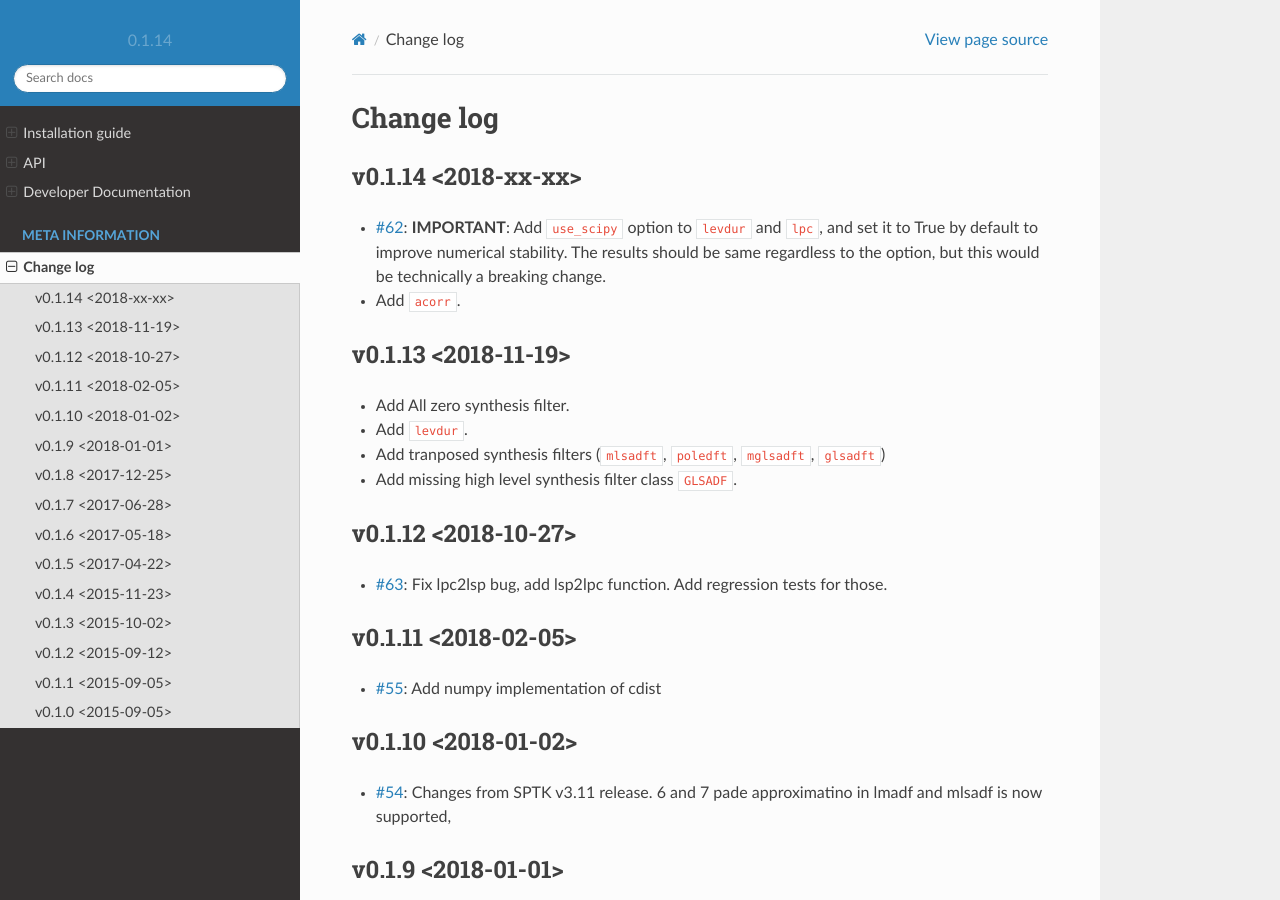
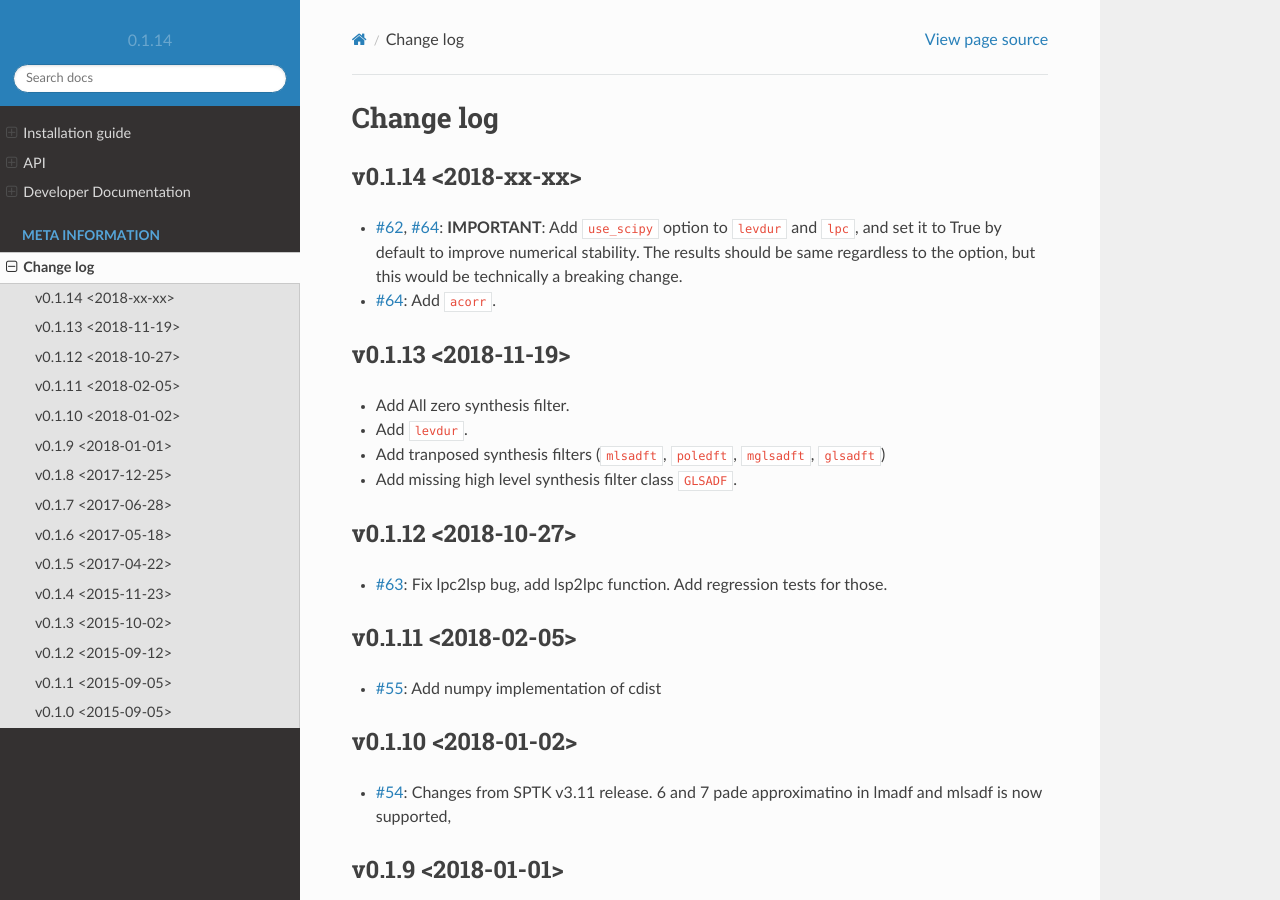
Before and after one commit to r9y9/pysptk, a Sphinx documentation site: the page built from docs/changelog.rst, in a window 1280 px wide and 900 px high. Built offline with Sphinx 7.4.7 and the Read the Docs theme 2.0.0, drawn with Linux system fonts in a browser that asks for light colours.

Commit message:
Fix changelog

```diff
--- a/docs/changelog.rst
+++ b/docs/changelog.rst
@@ -4,8 +4,8 @@ Change log
 v0.1.14 <2018-xx-xx>
 --------------------
 
-- `#62`_: **IMPORTANT**: Add ``use_scipy`` option to ``levdur`` and ``lpc``, and set it to True by default to improve numerical stability. The results should be same regardless to the option, but this would be technically a breaking change.
-- Add ``acorr``.
+- `#62`_, `#64`_: **IMPORTANT**: Add ``use_scipy`` option to ``levdur`` and ``lpc``, and set it to True by default to improve numerical stability. The results should be same regardless to the option, but this would be technically a breaking change.
+- `#64`_: Add ``acorr``.
 
 v0.1.13 <2018-11-19>
 --------------------
@@ -122,3 +122,4 @@ v0.1.0 <2015-09-05>
 .. _#55: https://github.com/r9y9/pysptk/issues/55
 .. _#63: https://github.com/r9y9/pysptk/pull/63
 .. _#62: https://github.com/r9y9/pysptk/issues/62
+.. _#64: https://github.com/r9y9/pysptk/pull/64
```
